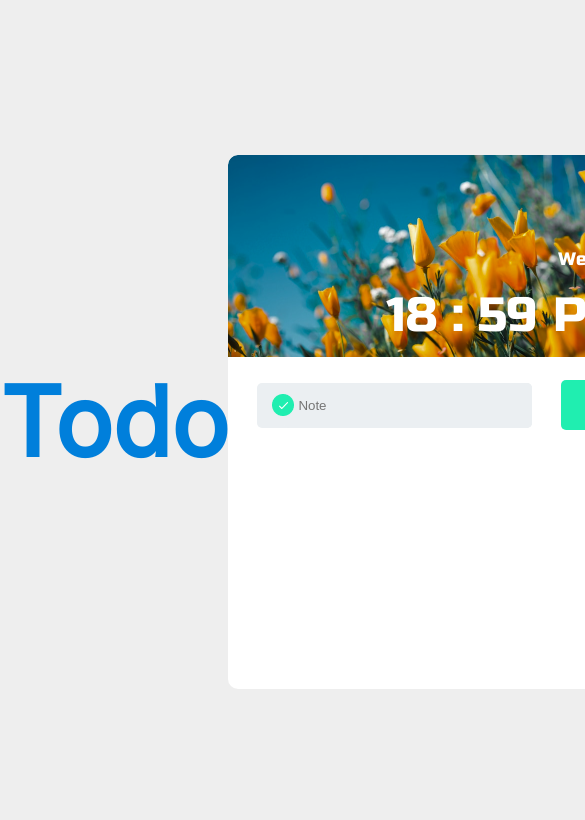
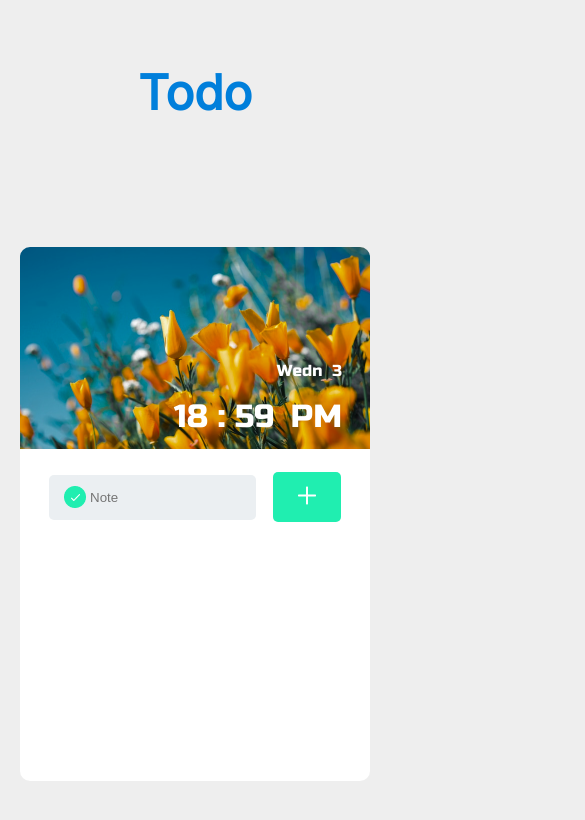
Before and after one commit to giorgiBerika/to-do-app, a React (Vite) app: page / in a window 390 px wide. Shown: the top 820 px of the page, 585 px wide, since content can reach past the window. Built offline with nearby package versions, Linux system fonts and the light colour scheme.

Commit message:
Adding responsive to page

```diff
--- a/src/App.css
+++ b/src/App.css
@@ -66,3 +66,23 @@
 .app-toDoLine-container::-webkit-scrollbar-track {
     background-color: #FFF;
 }
+
+@media screen and (max-width: 900px) {
+
+    .app-wrapper
+    {
+        flex-direction: column;
+    }
+    .app-wrapper
+    .app-title
+    {
+        font-size: 3em;
+    }
+
+    .app-wrapper
+    .app-inner-container
+    .app-toDo-container
+    {
+        max-width: 350px;
+    }
+}
--- a/src/components/header/Header.css
+++ b/src/components/header/Header.css
@@ -52,3 +52,23 @@
     align-items: center;
     gap: 1rem;
 }
+
+@media screen and (max-width: 900px) {
+    .app-header-wrapper
+    {
+        width: 350px;
+    }
+    .app-header-wrapper
+    .app-header-date-wrapper
+    .app-date-day-num
+    {
+        font-size: 1rem;
+    }
+
+    .app-header-wrapper
+    .app-header-date-wrapper
+    .app-date-time-am-pm
+    {
+        font-size: 2rem;
+    }
+}
--- a/src/components/inputter/Inputter.css
+++ b/src/components/inputter/Inputter.css
@@ -56,3 +56,11 @@ img
     cursor: pointer;
 
 }
+
+@media screen and (max-width: 900px) {
+    .app-inputter-wrapper
+    .app-input-bar-container
+    {
+        width: 200px;
+    }
+}
```
